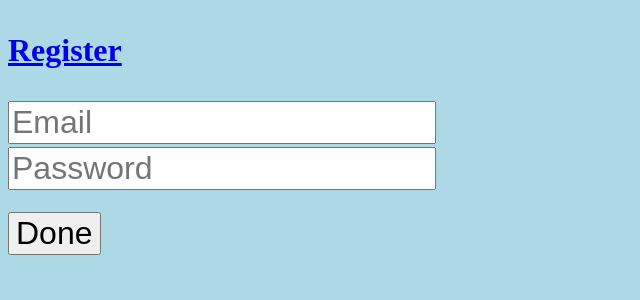
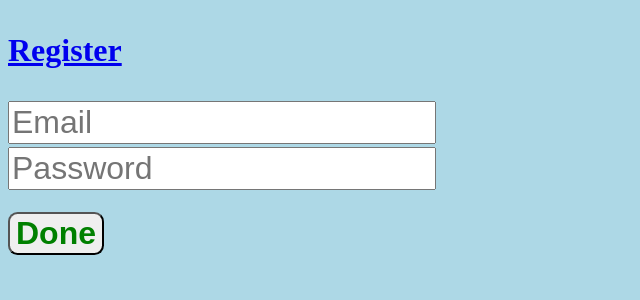
Before and after one commit to projects2022-12/project1, a React (Create React App) app: page / in a window 1280 px wide. Shown: the top 300 px of the page, without its empty margins (0-640 px from the left). Built offline with nearby package versions, Linux system fonts and the light colour scheme.

Commit message:
changed button style a bit

```diff
--- a/src/style/Style.css
+++ b/src/style/Style.css
@@ -11,6 +11,9 @@ button {
 	font-size: 2em;
 	margin-top: 0.5cm;
 	margin-bottom: 0.5cm;
+	border-radius: 0.3em;
+	color: green;
+	font-weight: bold;
 }
 
 h3 {
```
